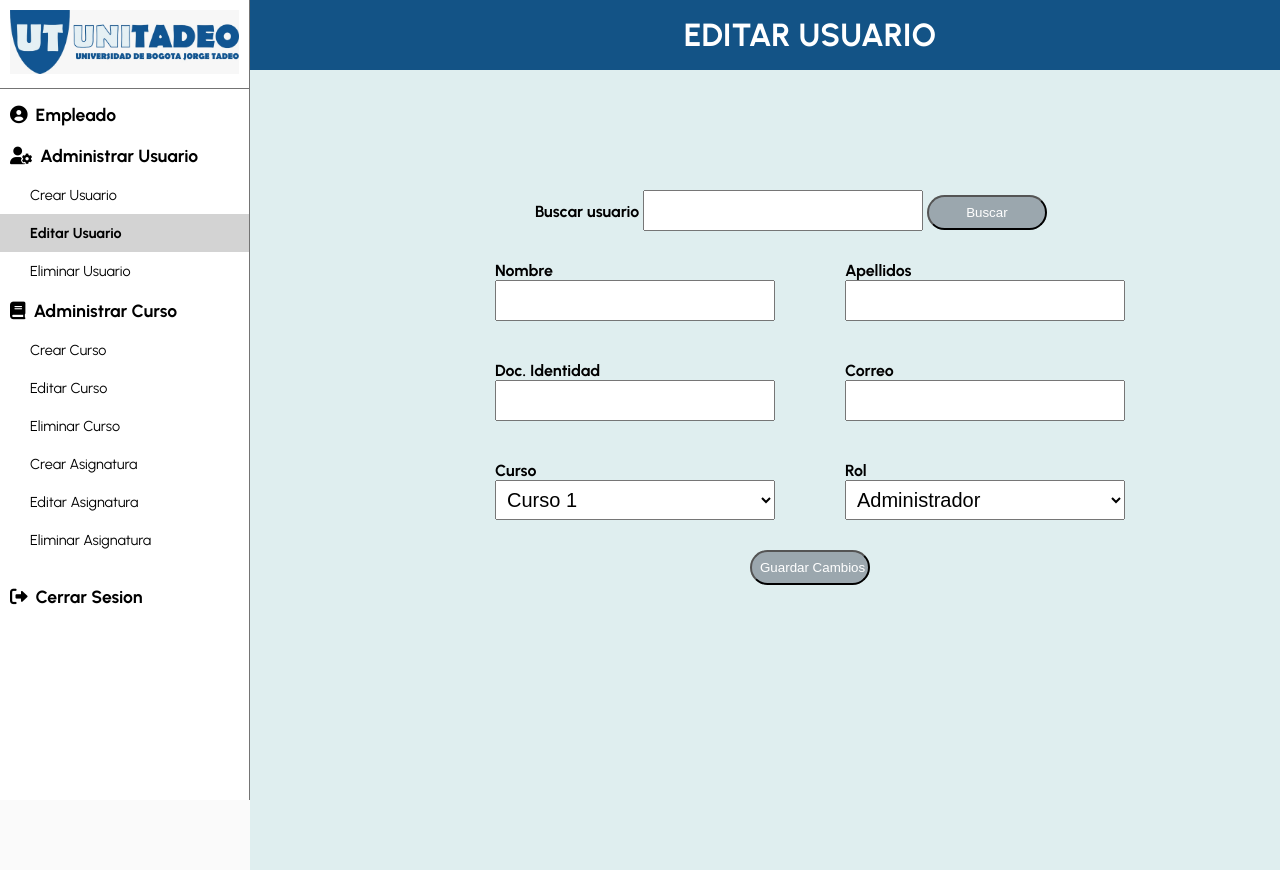
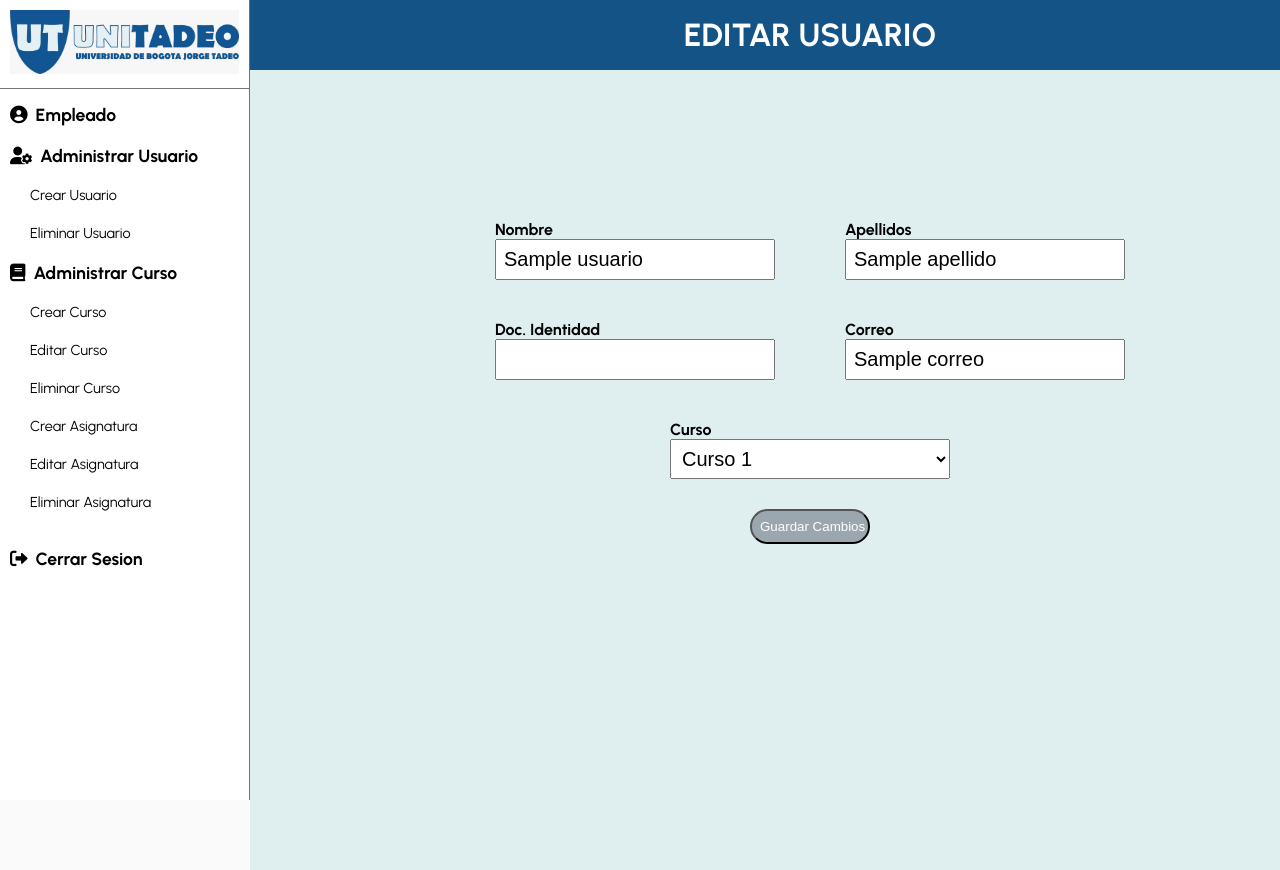
Before and after one commit to DIANA-7/proyecto_utadeoAlchemy, a Flask app: template templates/administrador_editarUsuario.html in a window 1280 px wide; the page is wider, and only the part inside the window is pictured. Run offline with Flask 2, Linux system fonts and the light colour scheme; the template is opened without the code that fills it: most values are stand-ins (such as "Sample title", 1, 10 or a date in 2020).

Commit message:
Add files via upload
modificaciones de vistas principalmente las del CRUD superadministrador

```diff
--- a/templates/administrador.html
+++ b/templates/administrador.html
@@ -110,8 +110,8 @@
               <td>{{datos.correo}}</td>
           </tr>
           <tr>
-            <td>ID Estudiante</td>
-            <td>{{datos.id_estudiante}}</td>
+            <td>ID Administrador</td>
+            <td>{{datos.id_admin}}</td>
           </tr>
           <tr>
               <td>Contraseña</td>
--- a/templates/administrador_crearUsuario.html
+++ b/templates/administrador_crearUsuario.html
@@ -39,9 +39,7 @@
                   >Crear Usuario</a
                 >
               </li>
-              <li>
-                <a href="{{url_for('editarUsuarios')}}">Editar Usuario</a>
-                </li>
+
                 <li>
                     <a href="{{url_for('elimUsuarios')}}">Eliminar Usuario</a>
                 </li>
--- a/templates/administrador_editarUsuario.html
+++ b/templates/administrador_editarUsuario.html
@@ -37,10 +37,7 @@
               <li>
                 <a href="{{url_for('crearUsuarios')}}">Crear Usuario</a>
                 </li>
-                <li>
-                    <a href="{{url_for('editarUsuarios')}}" class="active">Editar Usuario</a
-                >
-              </li>
+
               <li>
                 <a href="{{url_for('elimUsuarios')}}">Eliminar Usuario</a>
                 </li>
@@ -91,12 +88,7 @@
 
       <div class="content__main">
         <!-- <div class="crear_usuario"> -->
-        <form action="" class="form">
-          <div class="input_buscar">
-            <label for="" style="font-weight: bold">Buscar usuario</label>
-            <input type="text" value="" class="input" />
-            <input type="submit" value="Buscar" class="btn_input" />
-          </div>
+        <form action="{{url_for('editarUsuarios') }}" method="post" class="form">
           <div class="cont_input">
             <label for="" class="label">
               <p>Nombre</p>
@@ -105,6 +97,7 @@
                 name="name_usuario"
                 id="name_usuario"
                 class="input"
+                value="{{usuario.nombre}}"
               />
             </label>
             <label for="" class="label">
@@ -114,6 +107,7 @@
                 name="lastname_usuario"
                 id="lastname_usuario"
                 class="input"
+                value="{{usuario.apellido}}"
               />
             </label>
           </div>
@@ -121,7 +115,9 @@
           <div class="cont_input">
             <label for="" class="label">
               <p>Doc. Identidad</p>
-              <input type="text" name="doc" id="doc" class="input" />
+              <input type="text" name="doc" id="doc" class="input" value="{{user.id_usuario}}" />
+              <input type="hidden" name="id" class="input" value="{{user.id_usuario}}"/>
+
             </label>
             <label for="" class="label">
               <p>Correo</p>
@@ -130,6 +126,7 @@
                 name="mail_usuario"
                 id="mail_usuario"
                 class="input"
+                value="{{usuario.correo}}"
               />
             </label>
           </div>
@@ -144,14 +141,7 @@
               </select>
             </label>
 
-            <label for="" class="label">
-              <p>Rol</p>
-              <select name="" id="" class="input">
-                <option value="admin">Administrador</option>
-                <option value="docente">Docente</option>
-                <option value="estudiante">Estudiante</option>
-              </select>
-            </label>
+
           </div>
 
           <div class="cont_btn">
--- a/templates/administrar_usuario.html
+++ b/templates/administrar_usuario.html
@@ -37,9 +37,7 @@
               <li>
                 <a href="{{url_for('crearUsuarios')}}">Crear Usuario</a>
                 </li>
-                <li>
-                    <a href="{{url_for('editarUsuarios')}}">Editar Usuario</a>
-                </li>
+
                 <li>
                     <a href="{{url_for('elimUsuarios')}}">Eliminar Usuario</a>
                 </li>
@@ -98,6 +96,7 @@
                         <th style="width: 250px">Usuario</th>
                         <th style="width: 250px">Identificación</th>
                         <th style="width: 200px">Rol</th>
+                        <th style="width: 200px">Editar</th>
                     </tr>
                 </thead>
                 <tbody>
@@ -106,6 +105,7 @@
                         <td>{{usuario.nombre_usuario}}</td>
                         <td>{{usuario.id_usuario}}</td>
                         <td>{{usuario.rol}}</td>
+                        <td><a href="{{url_for('editarUsuarios',u=usuario.nombre_usuario)}}" class="btn_CrearUsuario">Editar</a></td>
                     </tr>
                     {% endfor %}
                </tbody>
--- a/templates/docente.html
+++ b/templates/docente.html
@@ -78,7 +78,7 @@
             </tr>
             <tr>
               <td>ID Docente</td>
-              <td>{{datos.id_estudiante}}</td>
+              <td>{{datos.id_docente}}</td>
             </tr>
             <tr>
               <td>Contraseña</td>
```
Also changed, not shown: templates/index.html (+1 -9 lines), templates/login.html (+2 -10 lines).
